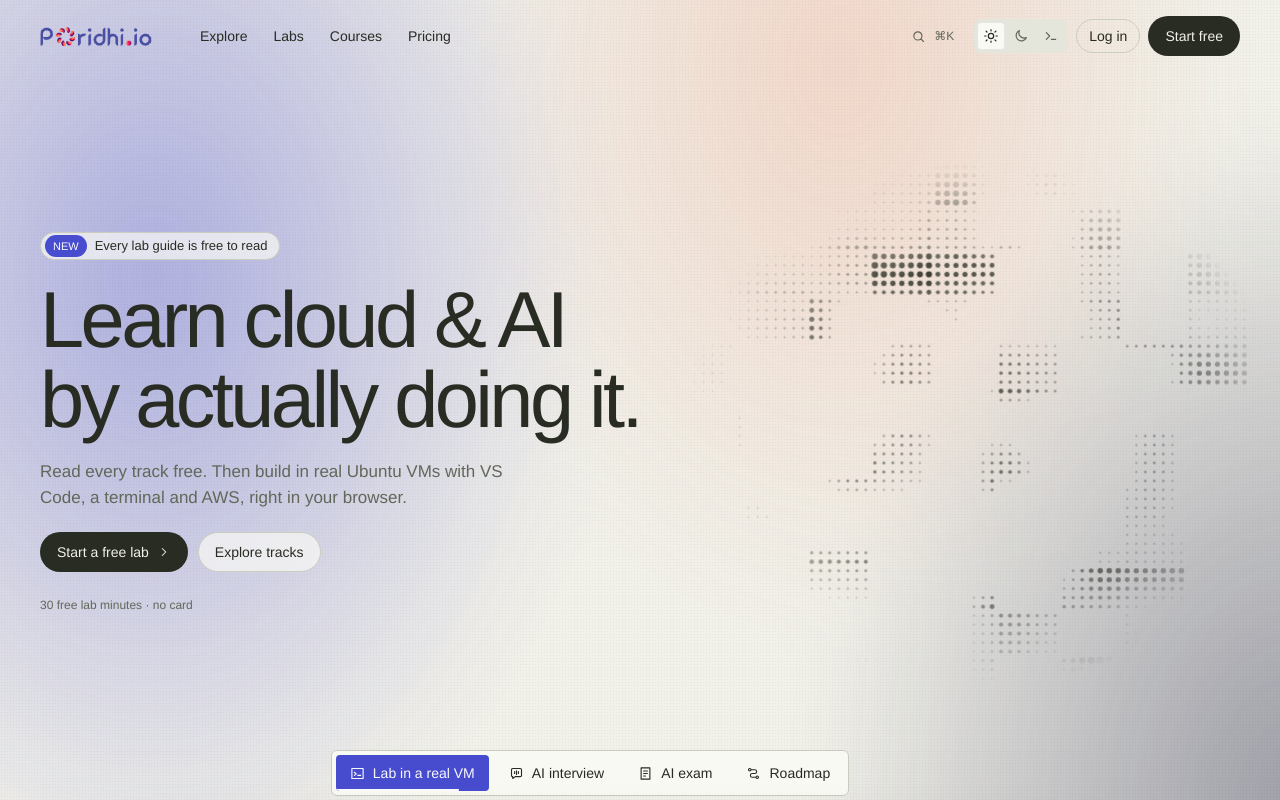
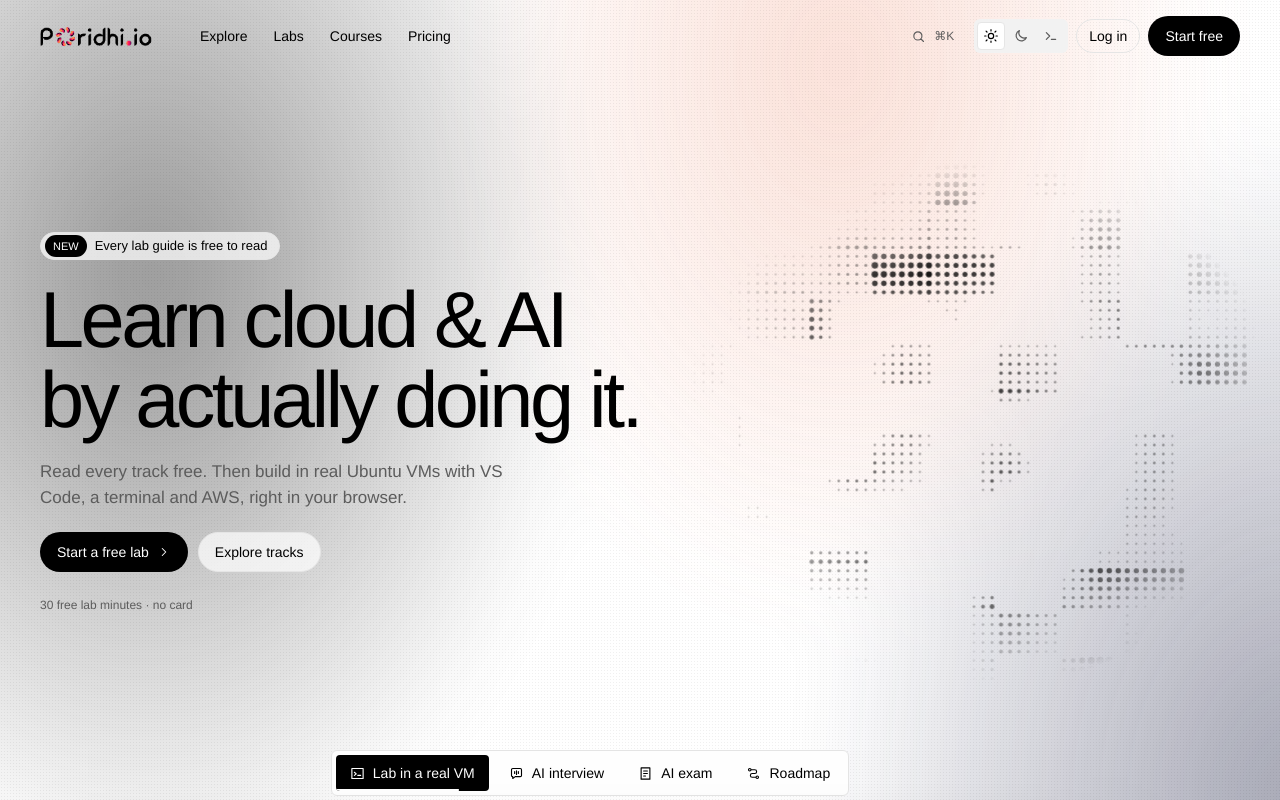
Before and after one commit to nibir404/Poridhi, a Next.js app: page / in a window 1280 px wide. Shown: the top 800 px of the page. Built offline with nearby package versions, Linux system fonts and the light colour scheme; a web font is replaced by a local one.

Commit message:
v2.2.0: pure black and white theme
- Neutral monochrome palette for light and dark; black/white accent
- Black wordmark on light, white on dark; greyscale landing light
- Neutral chips and near-black panels

Co-Authored-By: Claude Opus 5.5 <noreply@anthropic.com>

```diff
--- a/package.json
+++ b/package.json
@@ -1,6 +1,6 @@
 {
   "name": "poridhi",
-  "version": "2.1.0",
+  "version": "2.2.0",
   "private": true,
   "scripts": {
     "dev": "next dev",
--- a/src/app/globals.css
+++ b/src/app/globals.css
@@ -227,3 +227,26 @@ html[data-theme="dark"] .pd-l-aurora { opacity: .45; }
 }
 @media (prefers-reduced-motion: reduce) { .pd-l-aurora, .pd-cursor, .pd-chip { animation: none !important; } }
 html[data-theme="terminal"] .pd-l-aurora, html[data-theme="terminal"] .pd-l-noise { display: none; }
+
+/* Pure black and white. Overrides the design-system palette for light and dark with neutral
+   greys (no tint); the accent is black on light and white on dark. Status colours keep meaning. */
+html[data-theme="light"], html:not([data-theme]) {
+  --dashboard-main: #FFFFFF; --dashboard-sidebar: #FAFAFA; --dashboard-panel: #FFFFFF; --dashboard-hover: #F2F2F2;
+  --dashboard-selected: #E8E8E8; --dashboard-border: #E5E5E5; --dashboard-text: #000000; --dashboard-muted: #5C5C5C;
+  --dashboard-accent: #000000; --dashboard-accent-ink: #FFFFFF;
+  --dashboard-success: #15803D; --dashboard-danger: #B91C1C; --dashboard-warning: #A16207;
+}
+html[data-theme="dark"] {
+  --dashboard-main: #000000; --dashboard-sidebar: #0A0A0A; --dashboard-panel: #0F0F0F; --dashboard-hover: #1A1A1A;
+  --dashboard-selected: #262626; --dashboard-border: #262626; --dashboard-text: #FFFFFF; --dashboard-muted: #A3A3A3;
+  --dashboard-accent: #FFFFFF; --dashboard-accent-ink: #000000;
+  --dashboard-success: #4ADE80; --dashboard-danger: #F87171; --dashboard-warning: #FBBF24;
+}
+html:is([data-theme="light"], [data-theme="dark"]) .pd-l-aurora {
+  background:
+    radial-gradient(40% 50% at 18% 30%, color-mix(in srgb, var(--dashboard-text) 14%, transparent), transparent 70%),
+    radial-gradient(35% 45% at 62% 18%, color-mix(in srgb, var(--dashboard-text) 8%, transparent), transparent 70%),
+    radial-gradient(45% 55% at 92% 60%, color-mix(in srgb, var(--dashboard-text) 18%, transparent), transparent 70%);
+}
+/* Wordmark: black on light, white on dark (the mark keeps its colours). */
+html[data-theme="light"] [style*="poridhi-logo.png"], html[data-theme="light"] .pd-l-logo, html:not([data-theme]) .pd-l-logo { background-image: url(/assets/poridhi-logo-black.png) !important; }
--- a/src/components/motion/soften.ts
+++ b/src/components/motion/soften.ts
@@ -5,7 +5,8 @@
  * Lab terminal panels (.pd-term / monospace consoles) are left alone.
  */
 const BLACK = /^rgb\((14|18|23|26), \1, \1\)$/;
-const NAVY = "#1E2144";
+const NAVY = "var(--dashboard-text)"; // text colour on the grey chip (black on light, white on dark)
+const PANEL = "#111111"; // large black panels: near-black, true to the black-and-white theme
 
 export function soften(root: HTMLElement) {
   // Design system metrics: controls keep --puku-radius (6px); panels use --puku-radius-panel (12px).
@@ -22,15 +23,15 @@ export function soften(root: HTMLElement) {
     const h = r.height / zoom;
     const mono = /mono/i.test(cs.fontFamily) || !!el.querySelector('[style*="mono" i]');
     if (h <= 48 && !mono) {
-      el.style.backgroundColor = "#EDEDF6";
+      el.style.backgroundColor = "var(--dashboard-hover)";
       [el, ...Array.from(el.querySelectorAll<HTMLElement>("*"))].forEach((n) => {
         if (n instanceof SVGElement) {
-          if (/^#fff(fff)?$/i.test(n.getAttribute("stroke") ?? "")) n.setAttribute("stroke", NAVY);
-          if (/^#fff(fff)?$/i.test(n.getAttribute("fill") ?? "")) n.setAttribute("fill", NAVY);
+          if (/^#fff(fff)?$/i.test(n.getAttribute("stroke") ?? "")) (n as SVGElement).style.stroke = NAVY;
+          if (/^#fff(fff)?$/i.test(n.getAttribute("fill") ?? "")) (n as SVGElement).style.fill = NAVY;
         } else if (getComputedStyle(n).color === "rgb(255, 255, 255)") n.style.color = NAVY;
       });
     } else if (!mono) {
-      el.style.backgroundColor = NAVY;
+      el.style.backgroundColor = PANEL;
     }
   });
 }
```
Also changed, not shown: public/assets/poridhi-logo-black.png (added), 1 other file (tests, documents, lock files or other folders).
